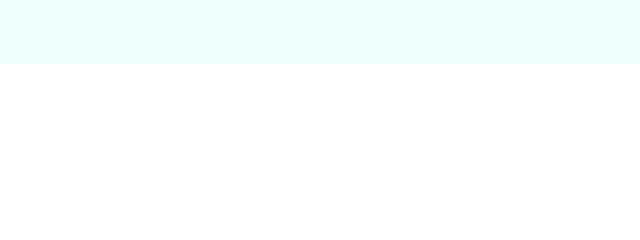
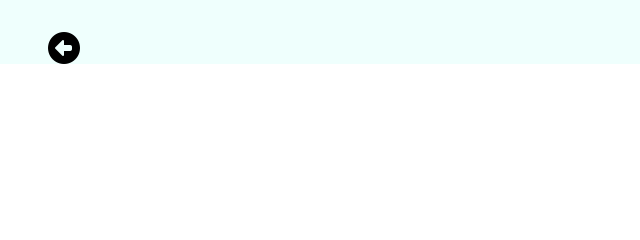
Before and after one commit to LAP2GroupProject/client-side, a plain HTML site: page pages/login.html in a window 1280 px wide. Shown: the top 240 px of the page, 0-640 px from the left. Drawn offline with Linux system fonts and the light colour scheme.

Commit message:
add arrow icon

```diff
--- a/pages/login.html
+++ b/pages/login.html
@@ -44,6 +44,10 @@
       <a href="./register.html">Register</a>
     </nav>
 
+    <aside id="leftArrow">
+      <i class="fa-solid fa-circle-left"></i>
+    </aside>
+
     <div class="container">
       <div class="form-container">
         <h2>Habit Tracker</h2>
```
Also changed, not shown: pages/register.html (+4 -0 lines).
